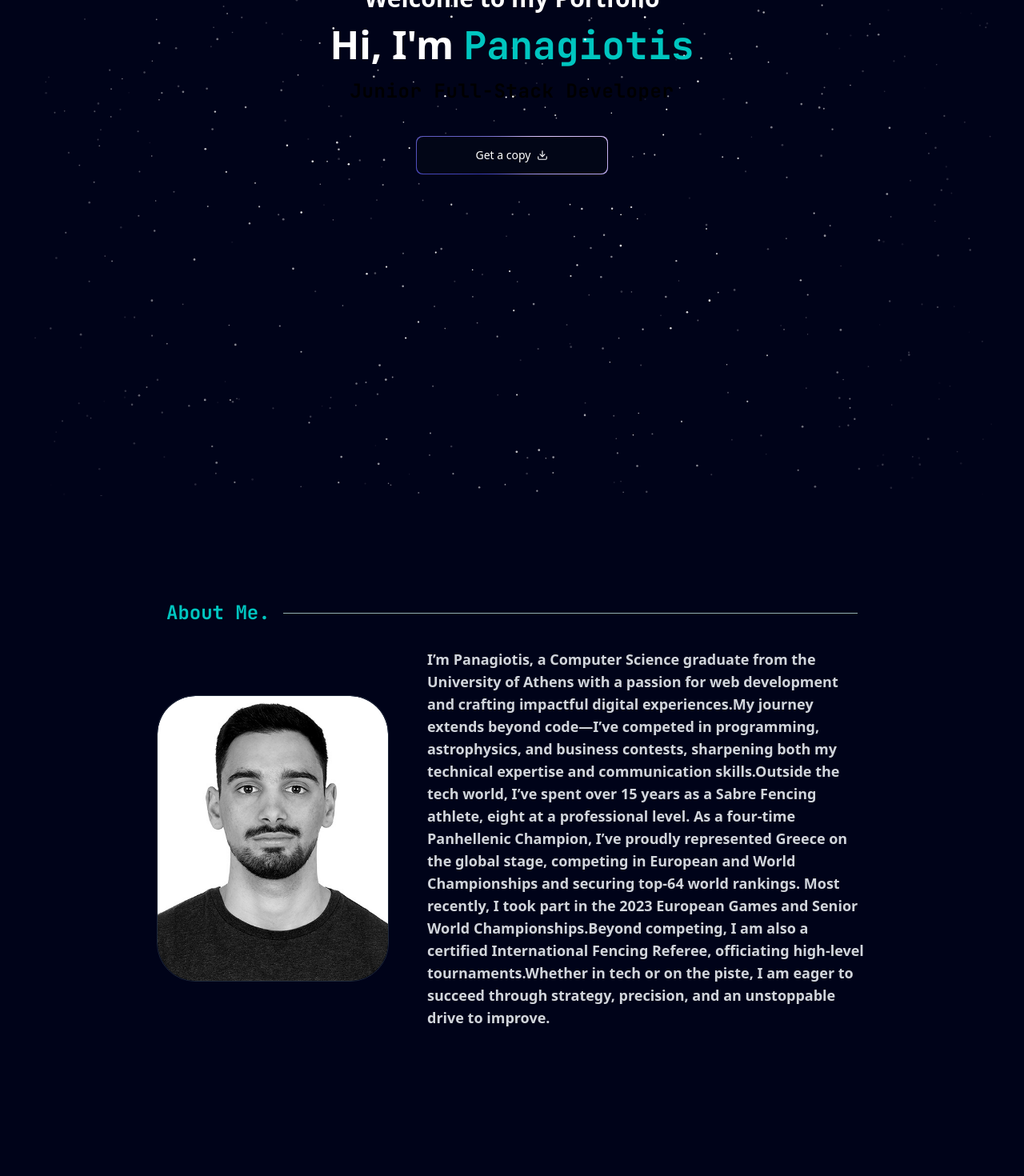
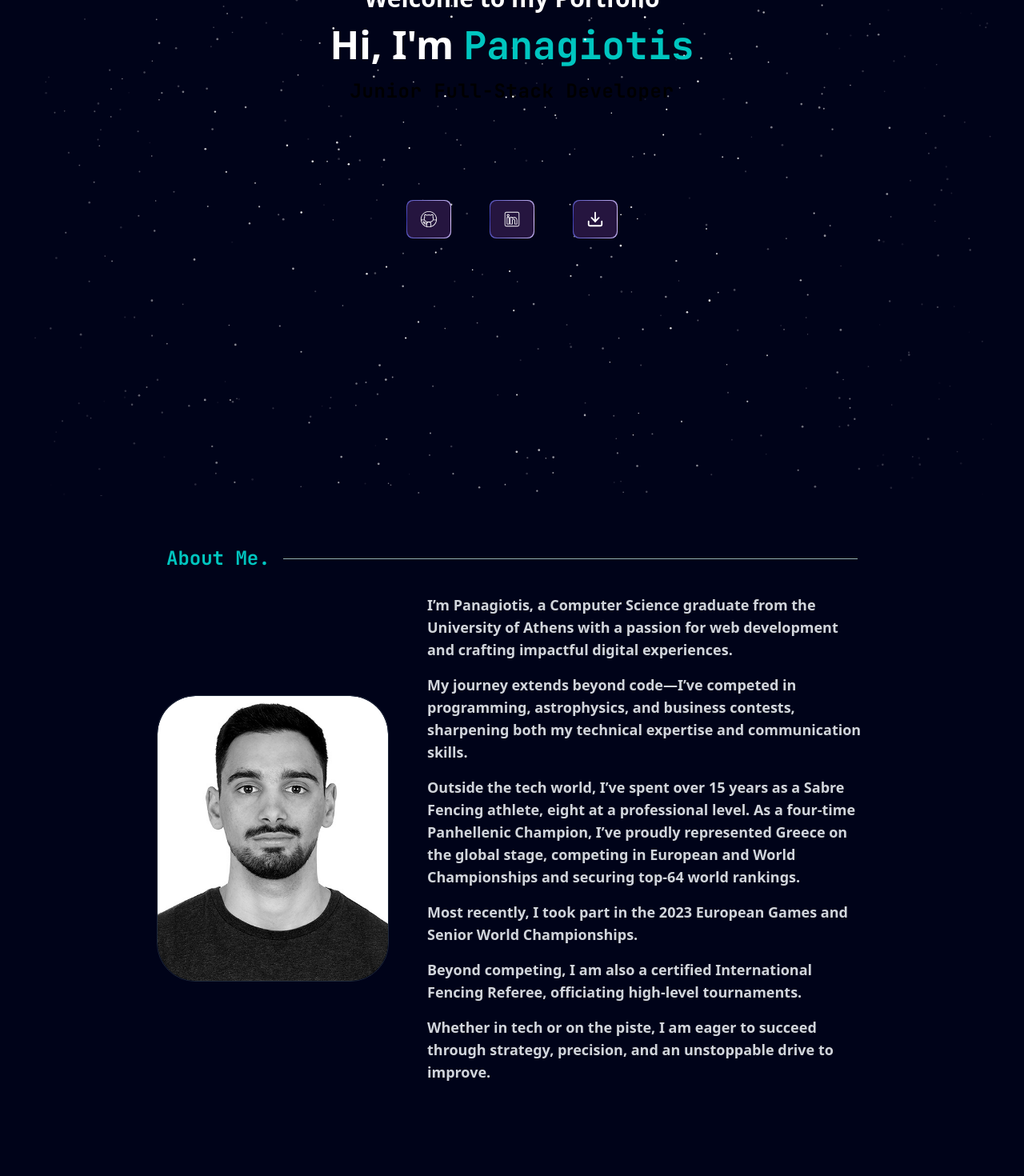
Before and after one commit to panagiotiskon/Portfolio, a Next.js app: page / in a window 1280 px wide. Shown: the part 180-1650 px from the top of the page at 80% size. Built offline with nearby package versions, Linux system fonts and the light colour scheme.

Commit message:
social buttons and about me section:

```diff
--- a/app/data.ts
+++ b/app/data.ts
@@ -19,12 +19,16 @@ export const texts = {
         With hands-on experience at Kotsovolos and Logicea, I’ve worked on scalable web applications using React.js, Node.js, Spring Boot, and MySQL.
         Beyond coding, I am a Greek National Team fencer, bringing resilience, teamwork, and a problem-solving mindset to every project I work on.
     `,
-  ABOUT_ME_NEW:
-    "I’m Panagiotis, a Computer Science graduate from the University of Athens with a passion for web development and crafting impactful digital experiences." +
-    "My journey extends beyond code—I’ve competed in programming, astrophysics, and business contests, sharpening both my technical expertise and communication skills." +
-    "Outside the tech world, I’ve spent over 15 years as a Sabre Fencing athlete, eight at a professional level. As a four-time Panhellenic Champion, I’ve proudly represented Greece on the global stage, competing in European and World Championships and securing top-64 world rankings." +
-    "\n"+
-    "Most recently, I took part in the 2023 European Games and Senior World Championships." +
-    "Beyond competing, I am also a certified International Fencing Referee, officiating high-level tournaments." +
+  ABOUT_ME_NEW_1:
+    "I’m Panagiotis, a Computer Science graduate from the University of Athens with a passion for web development and crafting impactful digital experiences.",
+  ABOUT_ME_NEW_2:
+    "My journey extends beyond code—I’ve competed in programming, astrophysics, and business contests, sharpening both my technical expertise and communication skills.",
+  ABOUT_ME_NEW_3:
+    "Outside the tech world, I’ve spent over 15 years as a Sabre Fencing athlete, eight at a professional level. As a four-time Panhellenic Champion, I’ve proudly represented Greece on the global stage, competing in European and World Championships and securing top-64 world rankings.",
+  ABOUT_ME_NEW_4:
+    "Most recently, I took part in the 2023 European Games and Senior World Championships.",
+  ABOUT_ME_NEW_5:
+    "Beyond competing, I am also a certified International Fencing Referee, officiating high-level tournaments.",
+  ABOUT_ME_NEW_6:
     "Whether in tech or on the piste, I am eager to succeed through strategy, precision, and an unstoppable drive to improve.",
 };
--- a/components/AboutMe.tsx
+++ b/components/AboutMe.tsx
@@ -28,10 +28,13 @@ function AboutMe() {
             className="h-full w-full absolute inset-0 object-cover"
           />
         </GlareCard>
-        <div className="text-center md:text-left space-y-4">
-          <p className="text-lg text-gray-300">
-            {texts.ABOUT_ME_NEW}
-          </p>
+        <div className="text-center md:text-left space-y-4 text-lg text-gray-300">
+          <p>{texts.ABOUT_ME_NEW_1}</p>
+          <p>{texts.ABOUT_ME_NEW_2}</p>
+          <p>{texts.ABOUT_ME_NEW_3}</p>
+          <p>{texts.ABOUT_ME_NEW_4}</p>
+          <p>{texts.ABOUT_ME_NEW_5}</p>
+          <p>{texts.ABOUT_ME_NEW_6}</p>
           {/* <TextGenerateEffect
             words={texts.ABOUT_ME_NEW}
             className="text-gray-300"
--- a/components/Experience.tsx
+++ b/components/Experience.tsx
@@ -50,7 +50,7 @@ const content = [
 const Experience = () => {
     return (
       <div
-        className="py-24 flex-col flex justify-center items-center h-screen space-y-14 max-w-[1000px] mx-auto"
+        className="py-24 flex-col flex justify-center items-center h-screen space-y-9 max-w-[1000px] mx-auto"
         id="experience"
       >
         <SectionHeader
--- a/components/Hero.tsx
+++ b/components/Hero.tsx
@@ -13,9 +13,14 @@ const Hero = () => {
     <div className="">
       <div className=" relative w-full flex flex-col overflow-hidden rounded-md h-screen">
         <div className="md:text-5xl text-3xl lg:text-5xl font-bold text-center text-white pt-20 mt-20 ">
-            <p className="text-3xl">{texts.WELCOME}</p>
+          <p className="text-3xl">
+            {texts.WELCOME}
+          </p>
           <p className="mt-4">
-            {texts.GREETING} <span className="font-jetbrains text-lightBlue">Panagiotis</span>
+            {texts.GREETING}{" "}
+            <span className="font-jetbrains text-lightBlue">
+              Panagiotis
+            </span>
           </p>
           <TextGenerateEffect
             words={texts.INTRO}
@@ -34,16 +39,53 @@ const Hero = () => {
             particleColor="#FFFFFF"
           />
         </div>
+        <div className="flex flex-row gap-12 pt-20 items-center justify-center">
           <a
-          href="#about"
-          className="items-center justify-center flex"
+            href="https://github.com/panagiotiskon"
+            target="_blank"
+            rel="noopener noreferrer"
+            className="items-center justify-center"
           >
             <MagicButton
-            title={texts.CV_BUTTON}
-            icon={<FiDownload />}
+              icon={
+                <img
+                  src="/github_logo.svg"
+                  alt="Github Logo"
+                  className="w-10"
+                />
+              }
               position="right"
             />
           </a>
+          <a
+            href="https://www.linkedin.com/in/panagiotis-kontoeidis/"
+            target="_blank"
+            rel="noopener noreferrer"
+            className="items-center justify-center"
+          >
+            <MagicButton
+              icon={
+                <img
+                  src="/linkedin_logo.svg"
+                  alt="LinkedIn Logo"
+                  className="w-10"
+                />
+              }
+              position="right"
+            />
+          </a>
+          <a
+            href="#about"
+            className="items-center justify-center"
+          >
+            <MagicButton
+              icon={
+                <FiDownload className="w-7 h-7" />
+              }
+              position="right"
+            />
+          </a>
+        </div>
       </div>
     </div>
   );
--- a/components/ui/magicButton.tsx
+++ b/components/ui/magicButton.tsx
@@ -13,16 +13,25 @@ const MagicButton = ({
   handleClick?: () => void;
   otherClasses?: string;
 }) => {
+
+  const randomDuration = (Math.random() * 1.5 + 1.5).toFixed(2) + "s";
+  const randomDelay = (Math.random() * 2).toFixed(2) + "s";
+
   return (
     <button
-      className="relative inline-flex h-12 md:w-60 mt-10 overflow-hidden rounded-lg p-[1px] focus:outline-none"
+      className="relative inline-flex h-12 w-14 mt-10 overflow-hidden rounded-lg p-[1px] focus:outline-none"
       onClick={handleClick}
     >
-      <span className="absolute inset-[-1000%] animate-[spin_2s_linear_infinite] bg-[conic-gradient(from_90deg_at_50%_50%,#E2CBFF_0%,#393BB2_50%,#E2CBFF_100%)]" />
-
+      <span
+        className="absolute inset-[-1000%] bg-[conic-gradient(from_90deg_at_50%_50%,#E2CBFF_0%,#393BB2_50%,#E2CBFF_100%)]"
+        style={{
+          animation: `spin ${randomDuration} linear infinite`,
+          animationDelay: randomDelay,
+        }}
+      />
       <span
         className={`inline-flex h-full w-full cursor-pointer items-center justify-center rounded-lg
-             bg-slate-950 px-7 text-sm font-medium text-white backdrop-blur-3xl gap-2 ${otherClasses}`}
+             bg-lightPurple px-4 text-sm font-medium text-white backdrop-blur-3xl ${otherClasses}`}
       >
         {position === "left" && icon}
         {title}
```
Lines whose indentation alone changed are shown as unchanged.
